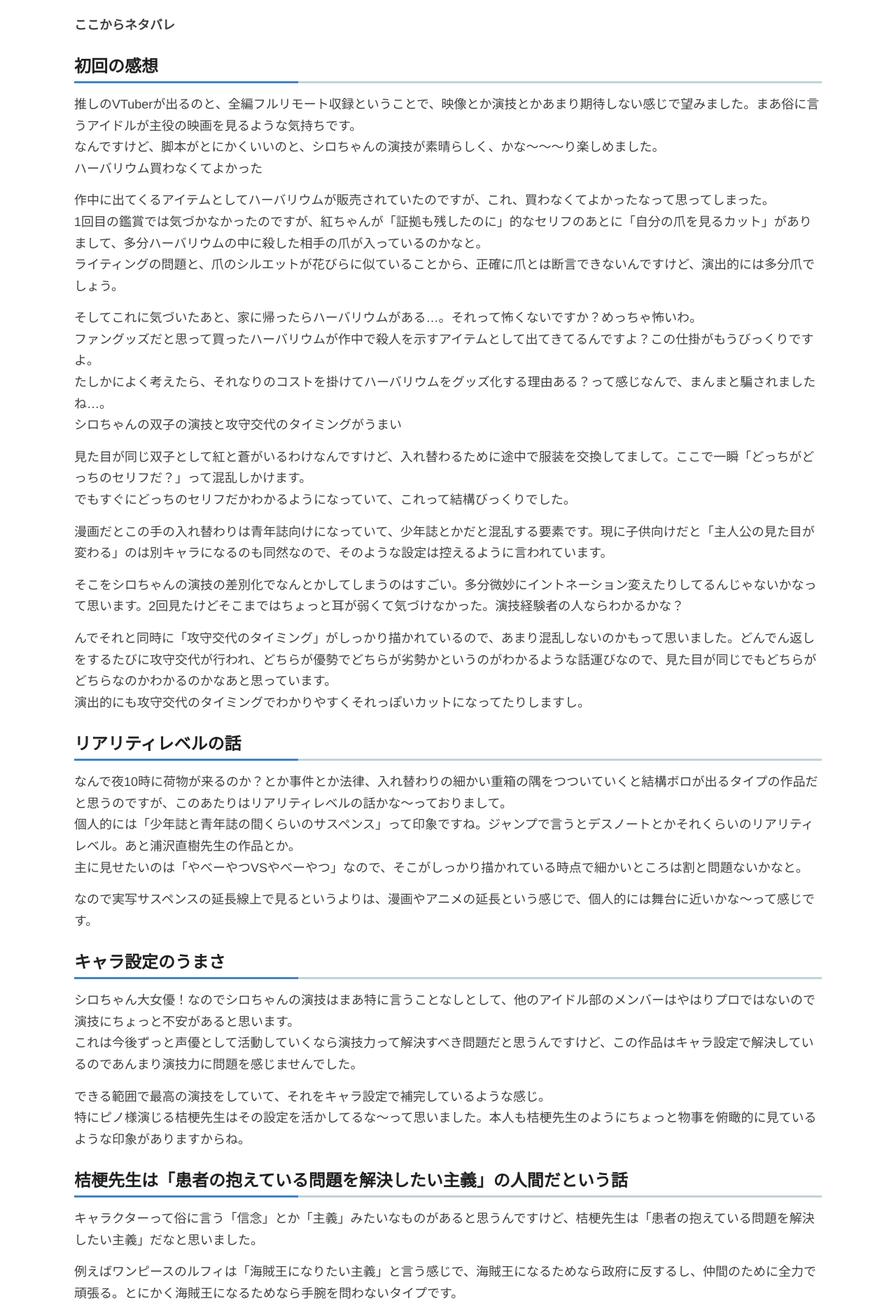
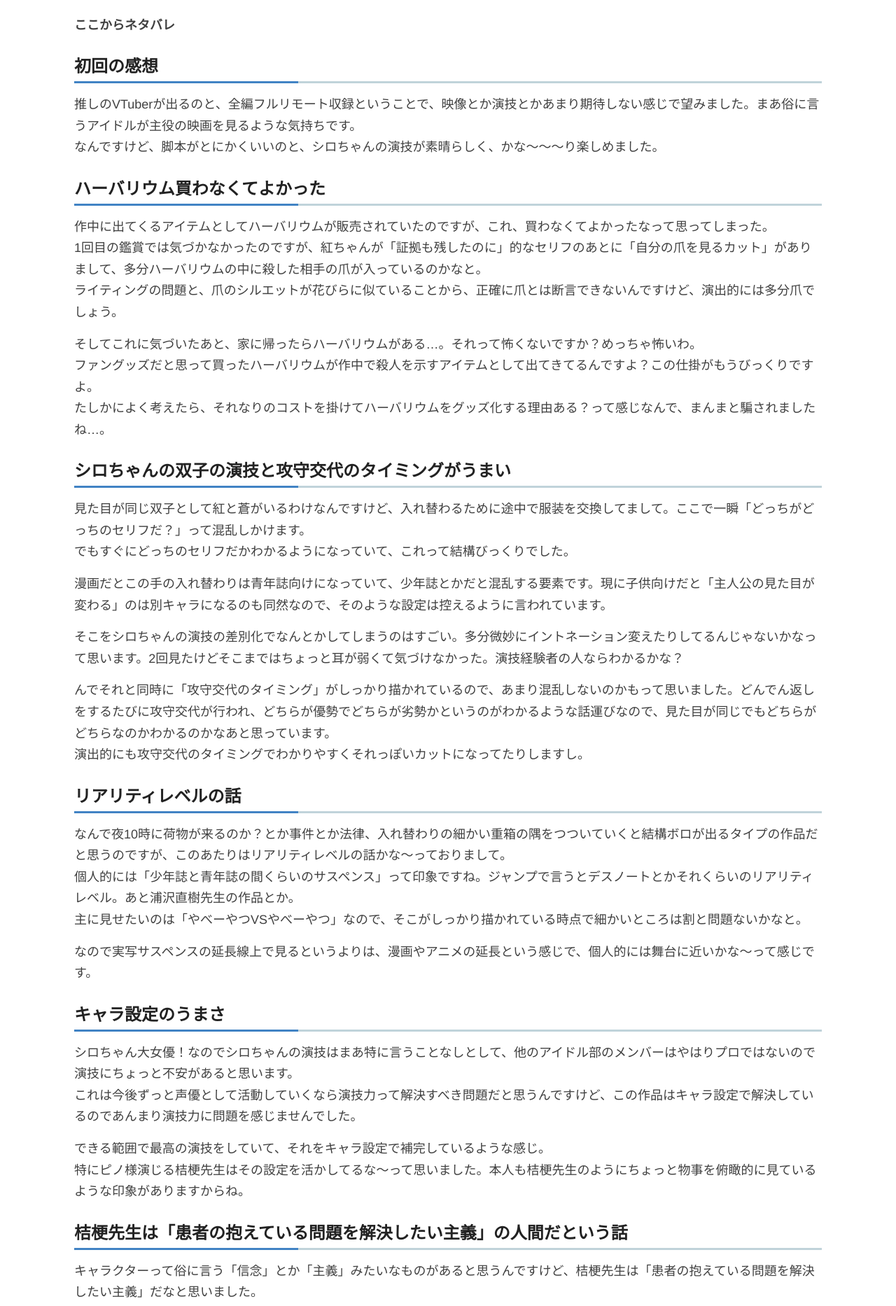
Before and after one commit to fukahorock/rock54main, a Jekyll site: the page built from _posts/2024-02-25-note.md, in a window 1280 px wide. Shown: the part 329-2195 px from the top of the page at 70% size. Built offline with Jekyll 4.4.1, drawn with Linux system fonts in a browser that asks for light colours.

```diff
--- a/_posts/2024-02-25-note.md
+++ b/_posts/2024-02-25-note.md
@@ -15,7 +15,7 @@ permalink: /notes/2024-02-25.html
 
 推しのVTuberが出るのと、全編フルリモート収録ということで、映像とか演技とかあまり期待しない感じで望みました。まあ俗に言うアイドルが主役の映画を見るような気持ちです。
 なんですけど、脚本がとにかくいいのと、シロちゃんの演技が素晴らしく、かな〜〜〜り楽しめました。
-ハーバリウム買わなくてよかった
+## ハーバリウム買わなくてよかった
 
 作中に出てくるアイテムとしてハーバリウムが販売されていたのですが、これ、買わなくてよかったなって思ってしまった。
 1回目の鑑賞では気づかなかったのですが、紅ちゃんが「証拠も残したのに」的なセリフのあとに「自分の爪を見るカット」がありまして、多分ハーバリウムの中に殺した相手の爪が入っているのかなと。
@@ -24,7 +24,8 @@ permalink: /notes/2024-02-25.html
 そしてこれに気づいたあと、家に帰ったらハーバリウムがある...。それって怖くないですか？めっちゃ怖いわ。
 ファングッズだと思って買ったハーバリウムが作中で殺人を示すアイテムとして出てきてるんですよ？この仕掛がもうびっくりですよ。
 たしかによく考えたら、それなりのコストを掛けてハーバリウムをグッズ化する理由ある？って感じなんで、まんまと騙されましたね…。
-シロちゃんの双子の演技と攻守交代のタイミングがうまい
+
+## シロちゃんの双子の演技と攻守交代のタイミングがうまい
 
 見た目が同じ双子として紅と蒼がいるわけなんですけど、入れ替わるために途中で服装を交換してまして。ここで一瞬「どっちがどっちのセリフだ？」って混乱しかけます。
 でもすぐにどっちのセリフだかわかるようになっていて、これって結構びっくりでした。
```
